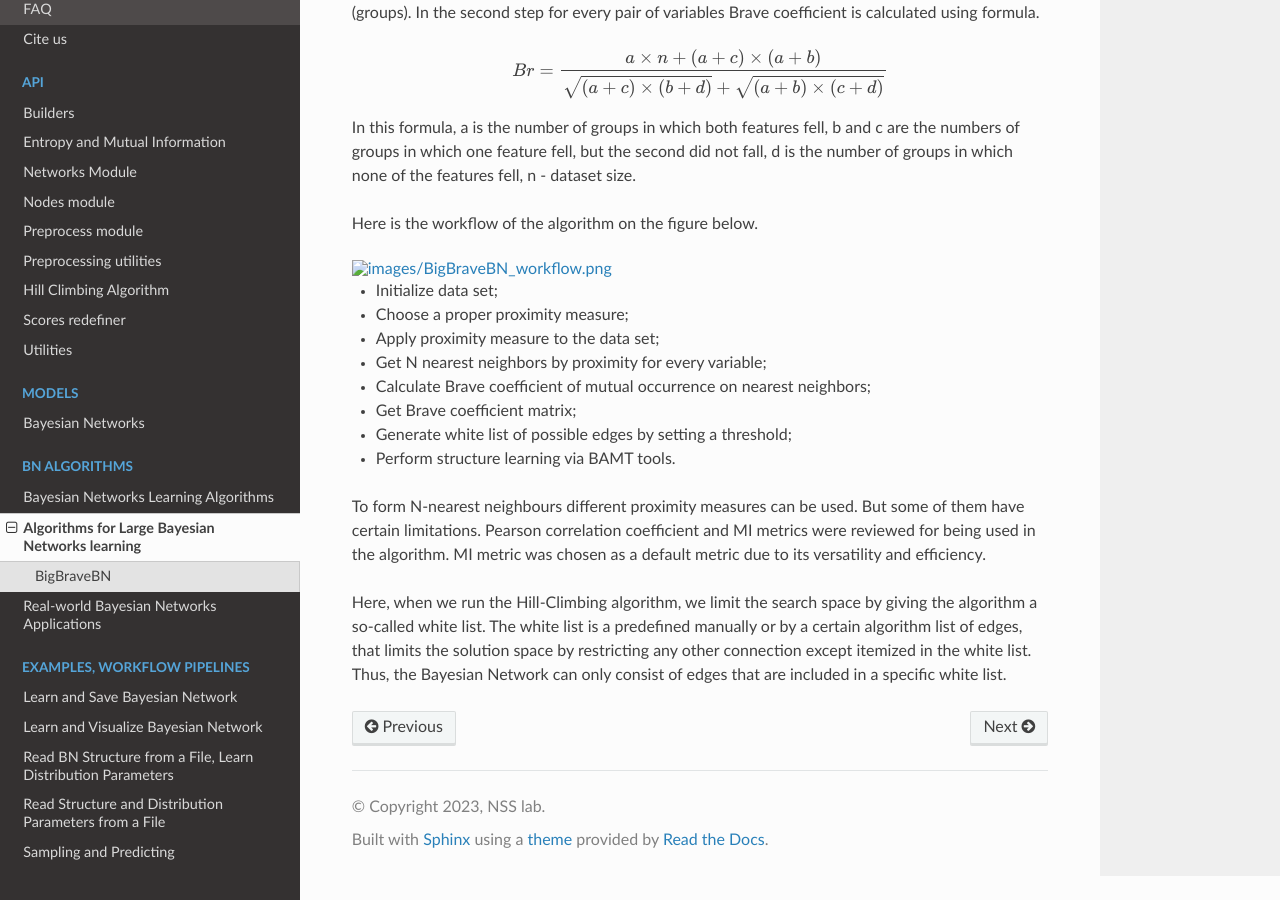
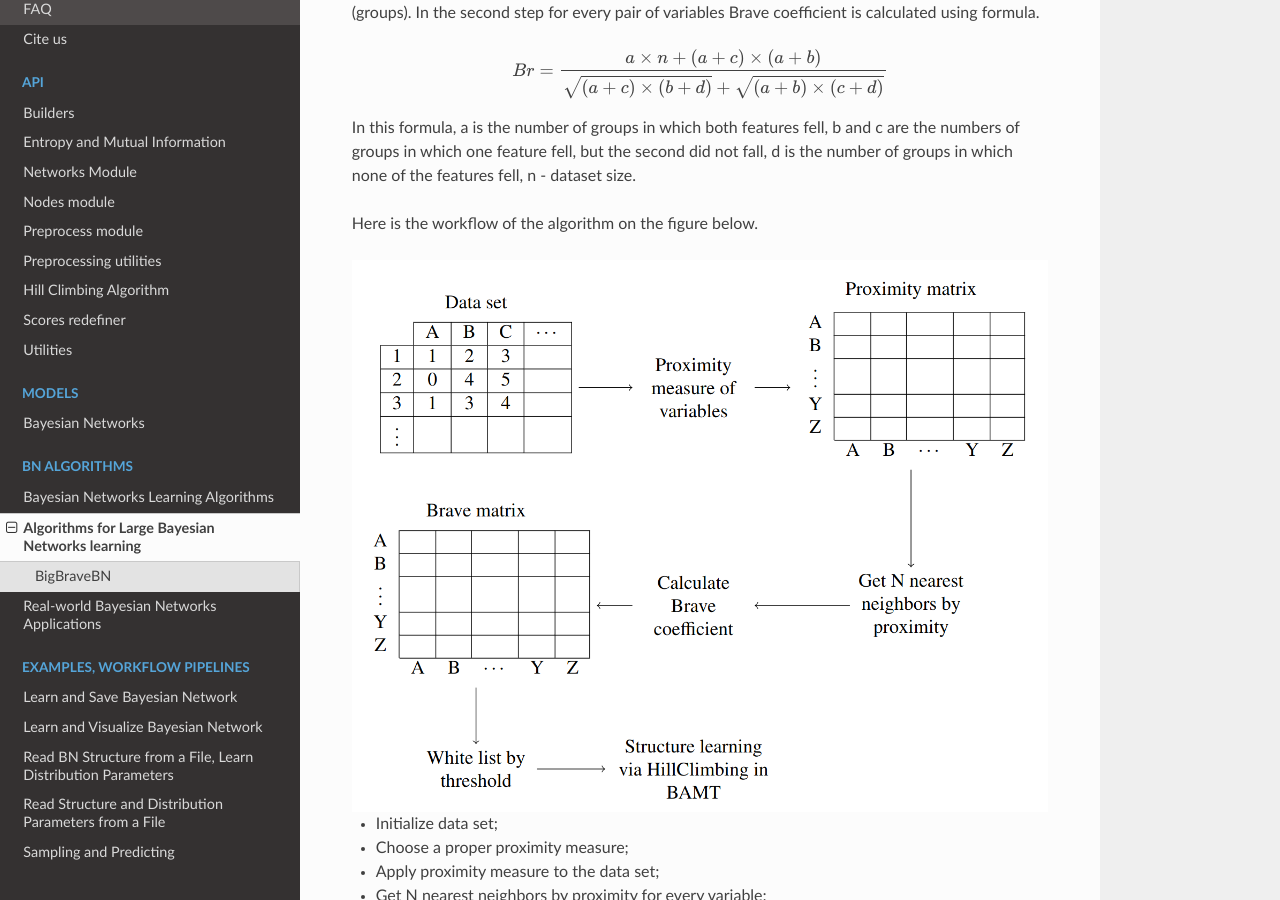
Before and after one commit to aimclub/BAMT, a Sphinx documentation site: the page built from docs/source/bnalgs/big_bns.rst, in a window 1280 px wide and 900 px high, scrolled down 455 px. Built offline with Sphinx 7.4.7 and the Read the Docs theme 2.0.0, drawn with Linux system fonts in a browser that asks for light colours.

Commit message:
fixed images in big_bns.rst

```diff
--- a/docs/source/bnalgs/big_bns.rst
+++ b/docs/source/bnalgs/big_bns.rst
@@ -11,8 +11,8 @@ To limit the search space, we propose our algorithm based on the Brave coefficie
 This coefficient measures the mutual occurrence of variables when clustering is applied to the data set.
 The algorithm of Brave coefficient calculation is shown in the following figure.
 
-.. image:: ../images/brave_coefficient_calculation.png
-    :target:: ../images/brave_coefficient_calculation.png
+.. image:: ../../images/brave_coefficient_calculation.png
+    :target:: ../../images/brave_coefficient_calculation.png
     :align: center
 
 In the first step, we initialize a matrix that represents n nearest neighbours for every variable (groups).
@@ -26,8 +26,8 @@ In this formula, a is the number of groups in which both features fell, b and c
 
 Here is the workflow of the algorithm on the figure below.
 
-.. image:: ../images/BigBraveBN_workflow.png
-    :target: ../mages/BigBraveBN_workflow.png
+.. image:: ../../images/BigBraveBN_workflow.png
+    :target: ../../mages/BigBraveBN_workflow.png
     :align: center
 
 
```
